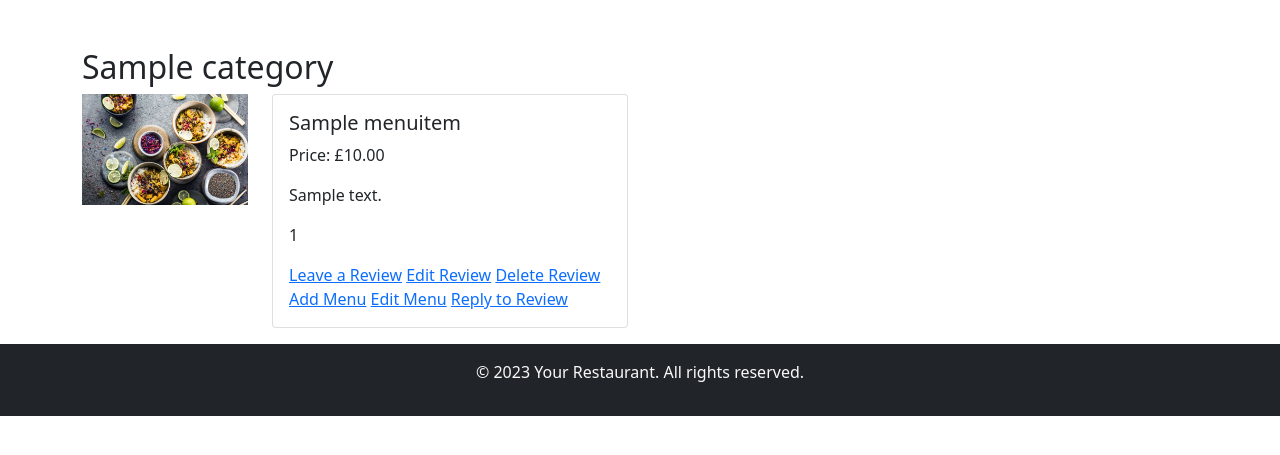
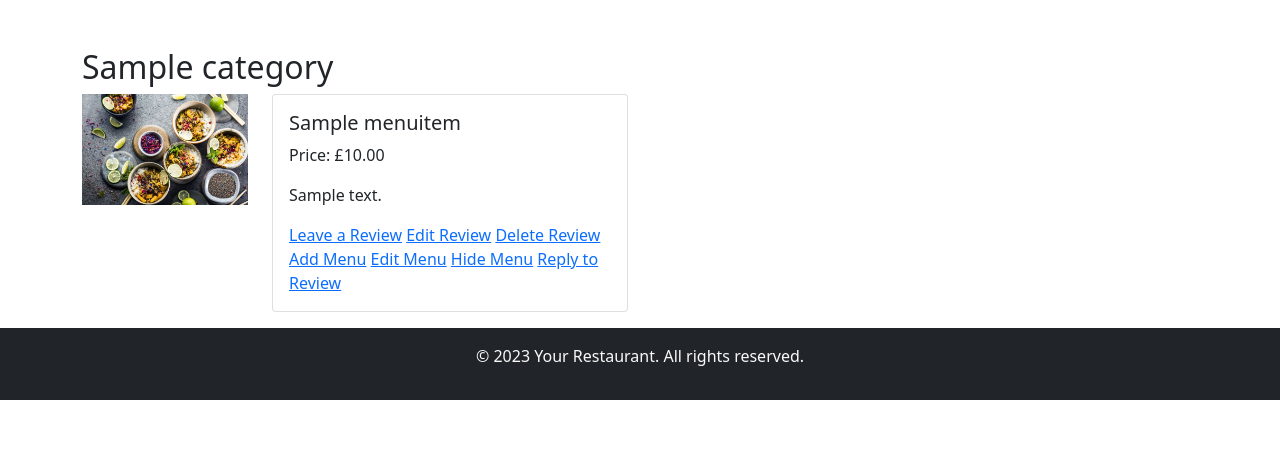
Before and after one commit to yuyizhong/O.A.T-Vietnamese-Cuisine, a Django app: page /menu-list/ in a window 1280 px wide. Shown: the part 56-511 px from the top of the page. Run offline with Django 3.2, Linux system fonts and the light colour scheme; a user stored in the database is signed in; tables that the repository leaves empty hold one stand-in row (values such as "Sample post"); some libraries are stand-ins or nearby versions.

Commit message:
Error correction

```diff
--- a/menu/templates/menu/menu_list.html
+++ b/menu/templates/menu/menu_list.html
@@ -28,7 +28,6 @@
                         <h5 class="card-title">{{ menu.name }}</h5>
                         <p class="card-text">Price: {{ menu.formatted_price }}</p>
                         <p class="card-text">{{ menu.description }}</p>
-                        <p> {{menu.id}}</p>
 
                         <!-- User Links -->
                         {% if request.user.is_authenticated %}
@@ -41,10 +40,10 @@
                         {% if request.user.is_authenticated and request.user.is_staff %}
                         <a href="{% url 'add-menu' %}">Add Menu</a>
                         <a href="{% url 'edit-menu' menu.id %}">Edit Menu</a>
-                        {% if menu_item.status == 'approved' %}
-                        <a href="{% url 'hide-menu' menu_item.id %}">Hide Menu</a>
-                        {% elif menu_item.status == 'hidden' %}
-                        <a href="{% url 'hide-menu' menu_item.id %}">Unhide Menu</a>
+                        {% if menu.status == 'approved' %}
+                        <a href="{% url 'hide-menu' menu.id %}">Hide Menu</a>
+                        {% elif menu.status == 'hidden' %}
+                        <a href="{% url 'hide-menu' menu.id %}">Unhide Menu</a>
                         {% endif %}
                         <!-- <a href="/delete-menu/{{ menu_item.id }}">Delete Menu</a> -->
                         <a href="#">Reply to Review</a>
```
